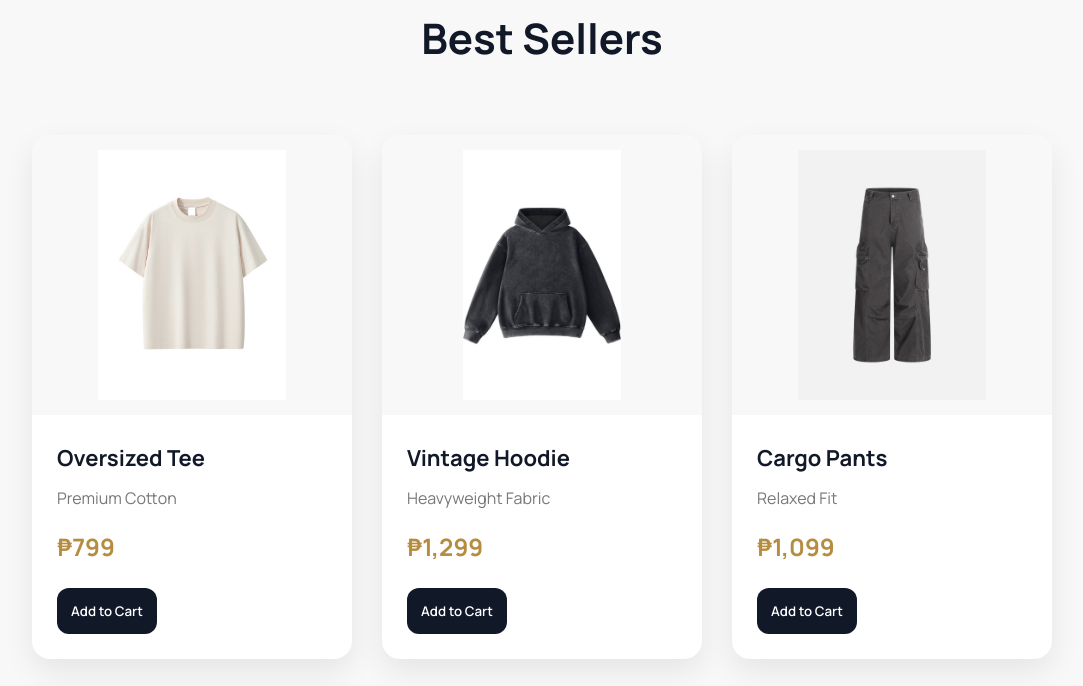
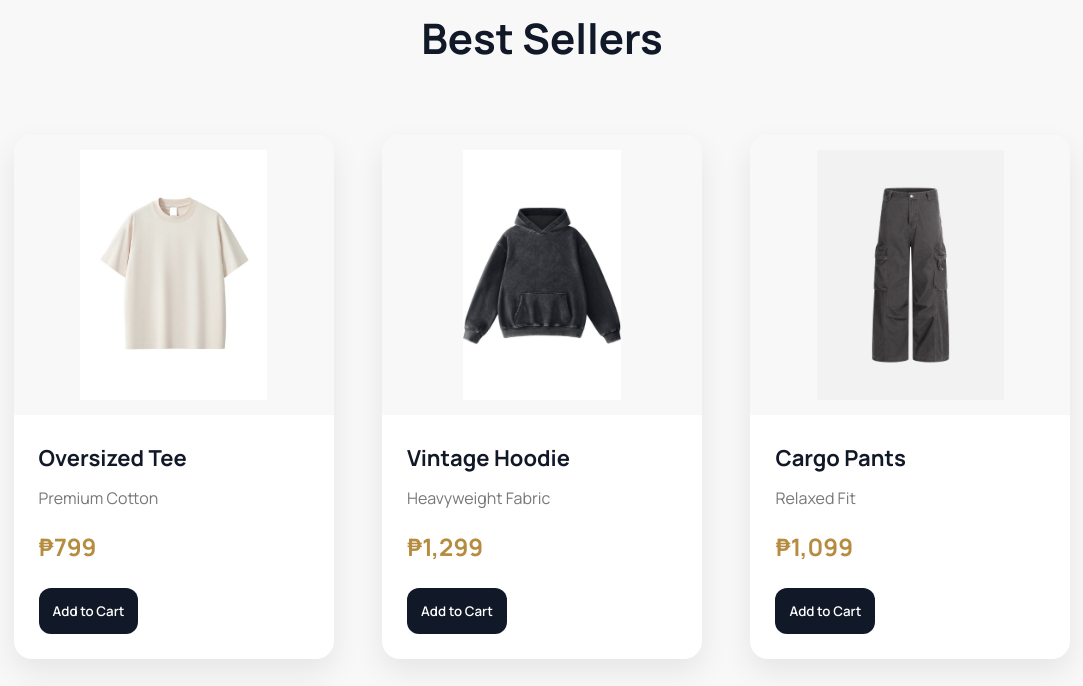
Before and after one commit to phiaya/Finals_Output, a plain HTML site: page index.html in a window 1280 px wide. Shown: the part 1174-1860 px from the top of the page, without its empty margins (98-1181 px from the left). Drawn offline with Linux system fonts and the light colour scheme.

Commit message:
Update grid and card styles in style.css
Refactor CSS for product grid and card styles to improve layout.

```diff
--- a/css/style.css
+++ b/css/style.css
@@ -480,19 +480,23 @@ header{
 ========================================== */
 
 .products{
-    display:grid;
-    grid-template-columns:repeat(auto-fit,minmax(250px,320px));
-    justify-content:center;
-    gap:30px;
+    display: grid;
+    grid-template-columns: repeat(auto-fit, minmax(250px, 1fr));
+    gap: 30px;
+    justify-content: center;
 }
 
 .card{
-    background:white;
-    border-radius:var(--radius);
-    overflow:hidden;
-    box-shadow:var(--shadow);
-    transition:var(--transition);
-    position:relative;
+    background: white;
+    border-radius: var(--radius);
+    overflow: hidden;
+    box-shadow: var(--shadow);
+    transition: var(--transition);
+    position: relative;
+
+    max-width: 320px;
+    width: 100%;
+    margin: 0 auto;
 }
 
 .card:hover{
```
